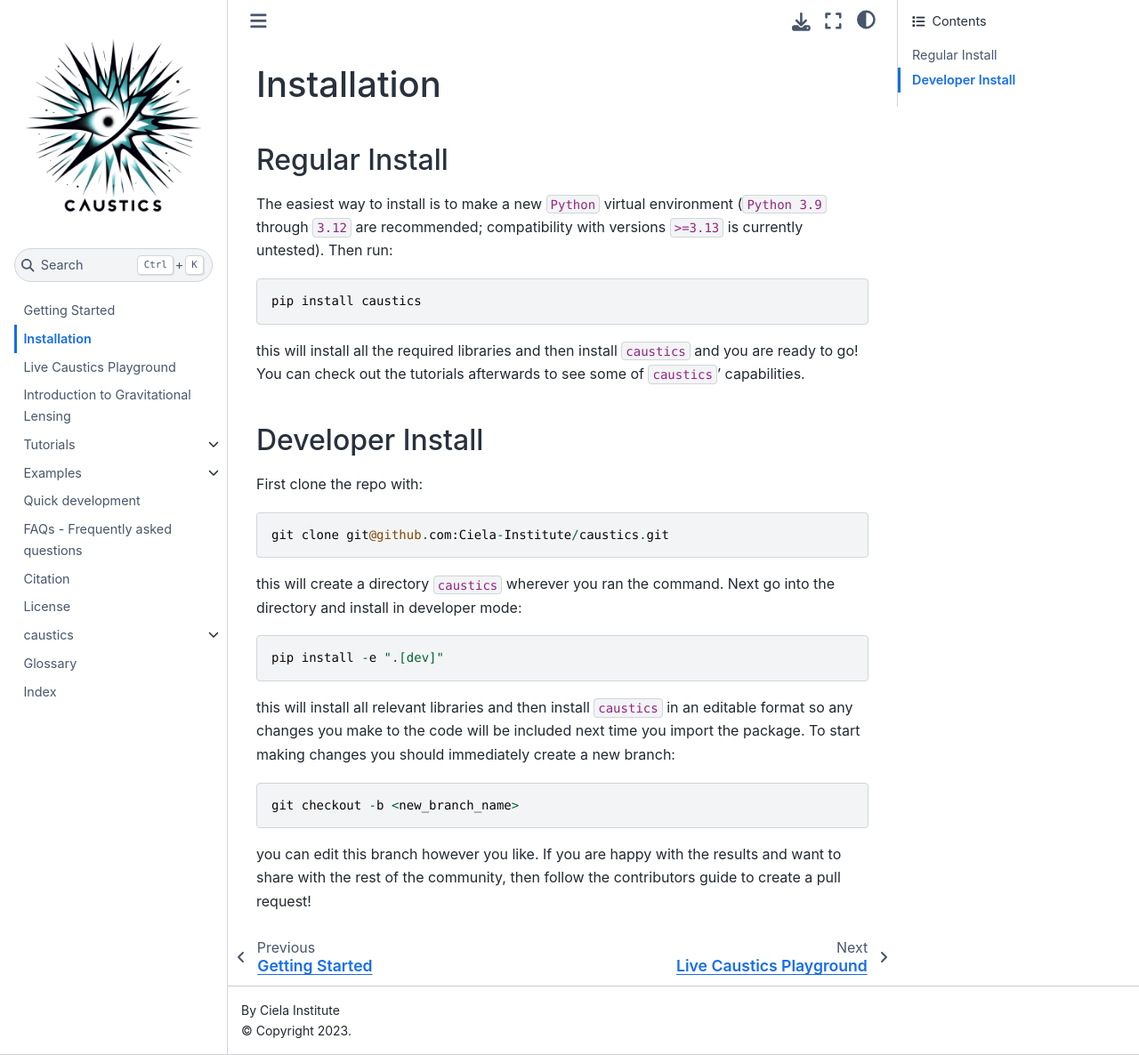
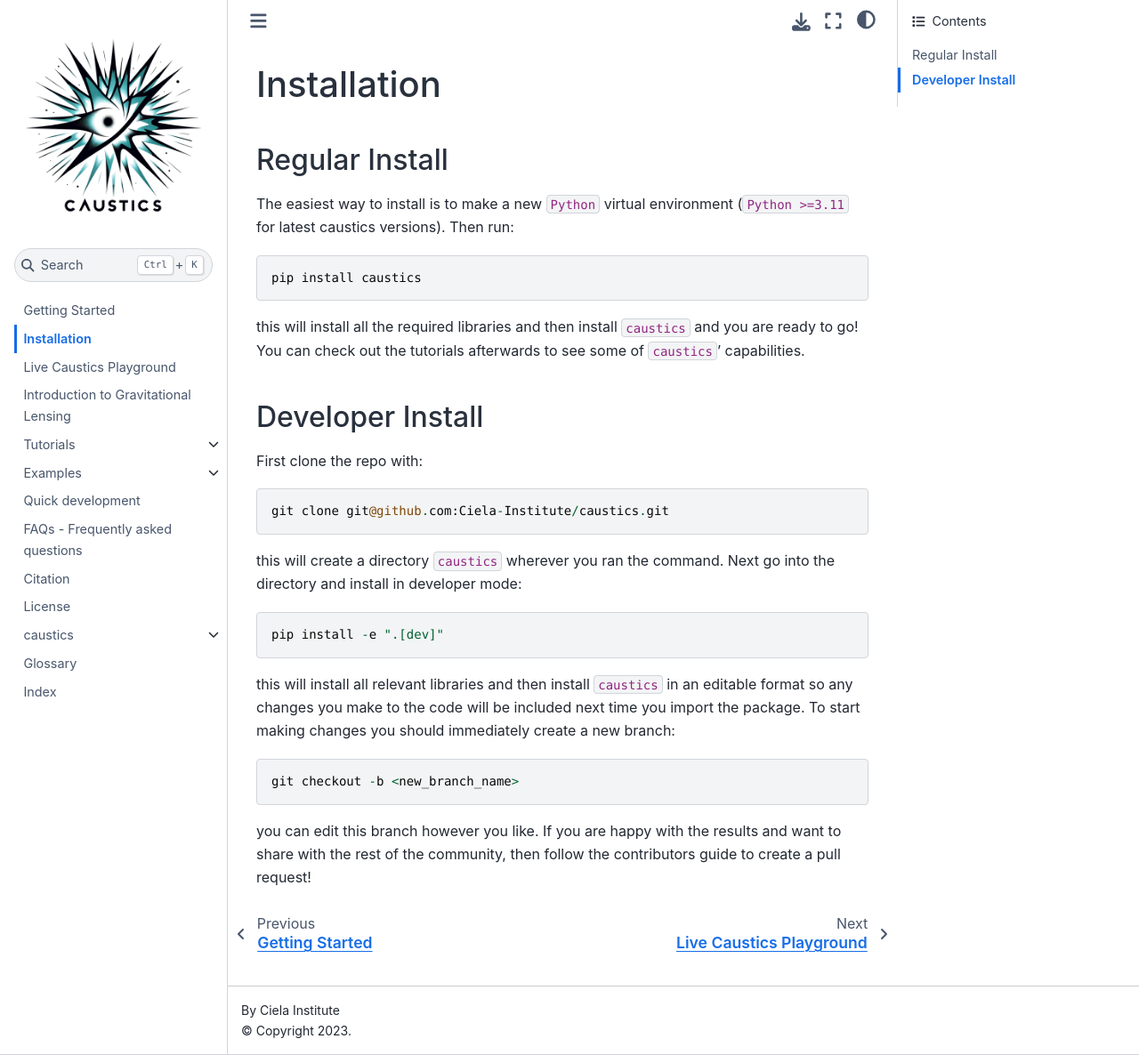
Before and after one commit to Ciela-Institute/caustics, a Jupyter Book: the page built from docs/source/install.rst, in a window 1280 px wide and 1186 px high. Shown: the whole window at 89% size. Built offline with Jupyter Book 1.0.4 settings and Sphinx 7.4.7 and the Sphinx Book theme 1.1.4, drawn with Linux system fonts in a browser that asks for light colours; pages that are not in the unit, such as notebooks, are missing from menus.

Commit message:
Make sure docs indicate correct python version

```diff
--- a/docs/source/install.rst
+++ b/docs/source/install.rst
@@ -5,7 +5,7 @@ Installation
 Regular Install
 ---------------
 
-The easiest way to install is to make a new ``Python`` virtual environment (``Python 3.9`` through ``3.12`` are recommended; compatibility with versions ``>=3.13`` is currently untested). Then run::
+The easiest way to install is to make a new ``Python`` virtual environment (``Python >=3.11`` for latest caustics versions). Then run::
 
     pip install caustics
 
```
Also changed, not shown: README.md (+2 -2 lines).
